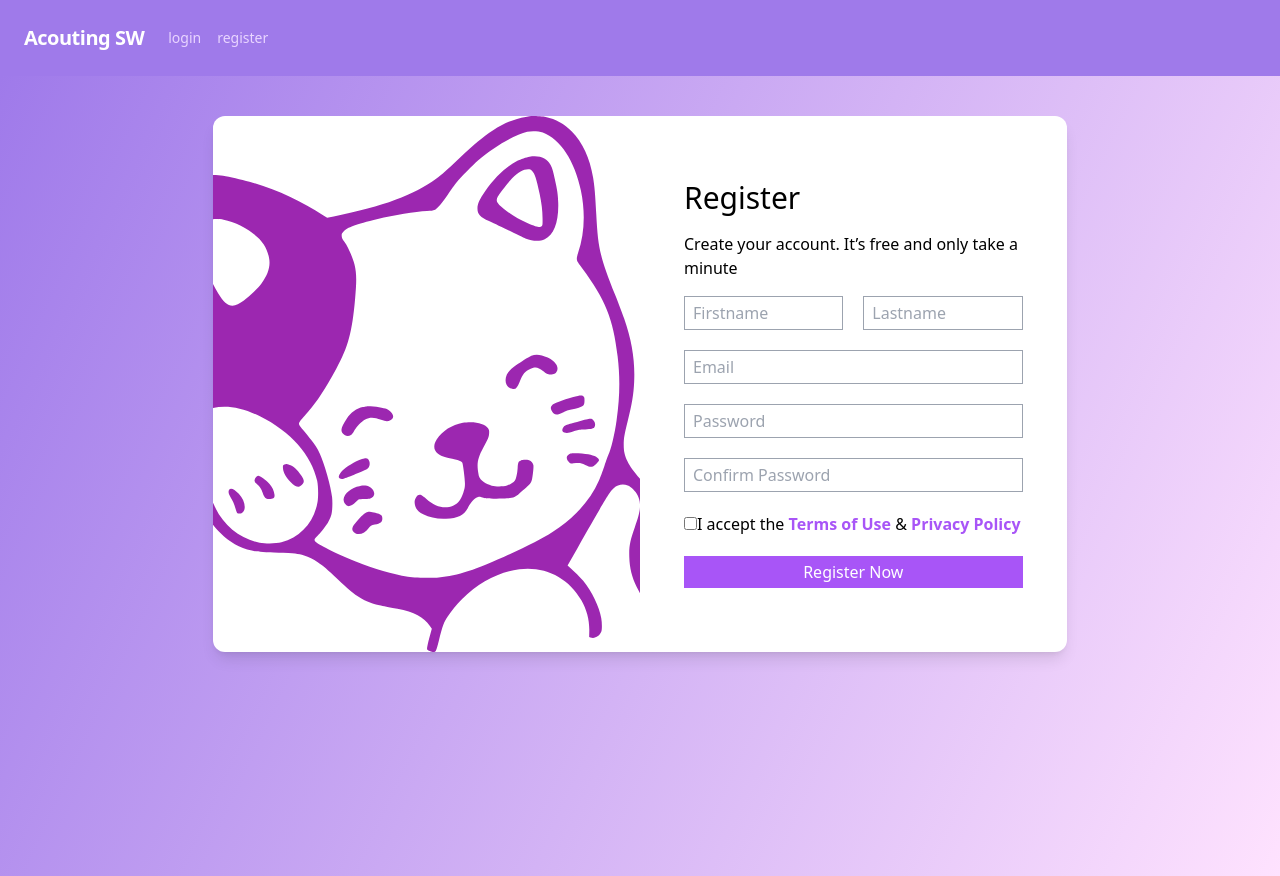
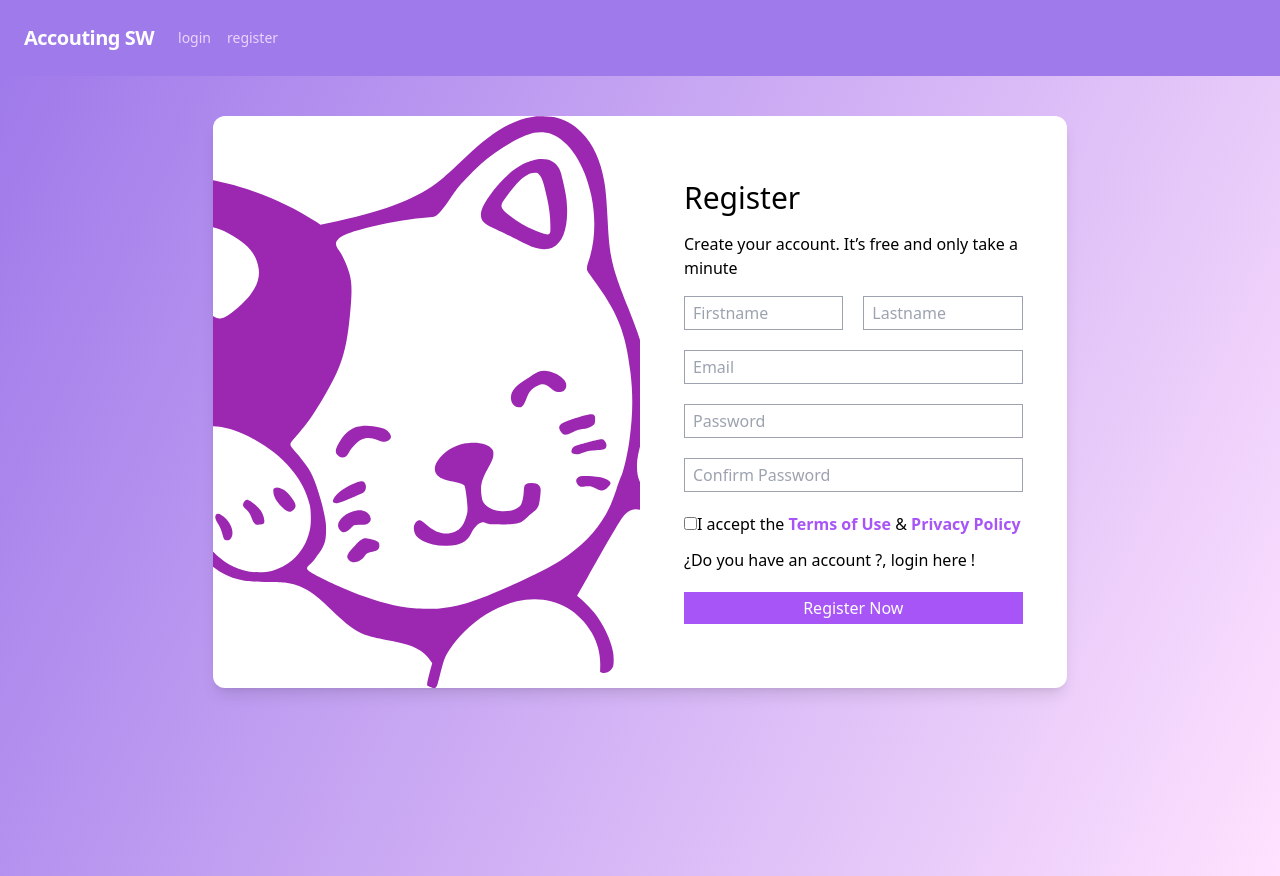
Before and after one commit to devMabe/frontend-react-app, a React (Create React App) app: page /register in a window 1280 px wide. Built offline with nearby package versions, Linux system fonts and the light colour scheme.

Commit message:
update ui

```diff
--- a/src/components/NavBar.tsx
+++ b/src/components/NavBar.tsx
@@ -5,7 +5,7 @@ export default function NavBar() {
       <nav className="flex items-center justify-between flex-wrap styleOne2 p-6">
         <div className="flex items-center flex-shrink-0 text-white mr-6">
           <span className="font-semibold text-xl tracking-tight">
-            Acouting SW
+            Accouting SW
           </span>
         </div>
         <div className="w-full block flex-grow lg:flex lg:items-center lg:w-auto">
--- a/src/pages/loginPage.tsx
+++ b/src/pages/loginPage.tsx
@@ -65,7 +65,7 @@ export function LoginPage() {
 
               <div className="text-center lg:text-left">
                 <button
-                  className="inline-block px-7 py-3 bg-purple-600 text-white font-medium text-sm leading-snug uppercase rounded shadow-md hover:bg-purple-700 hover:shadow-lg focus:bg-blue-700 focus:shadow-lg focus:outline-none focus:ring-0 active:bg-blue-800 active:shadow-lg transition duration-150 ease-in-out"
+                  className="w-full bg-purple-600 hover:bg-purple-800 py-1 text-center text-white"
                 >
                   Login
                 </button>
--- a/src/pages/registerPage.tsx
+++ b/src/pages/registerPage.tsx
@@ -1,5 +1,5 @@
 import React, { useState } from 'react'
-import {Link} from 'react-router-dom'
+import { Link } from 'react-router-dom'
 
 export function RegisterPage() {
   const [{ name, lastname, email, password, confirmpassword }, setData] =
@@ -143,7 +143,10 @@ export function RegisterPage() {
                     required
                   />
                 </div>
-                <div className="mt-5">
+                <div className="mt-5 mb-3">
+                  {
+
+                  }
                   <input
                     type="checkbox"
                     className="border border-gray-400"
@@ -161,6 +164,9 @@ export function RegisterPage() {
                     </a>
                   </span>
                 </div>
+                <Link className="hover:text-purple-500" to="/login">
+                  ¿Do you have an account ?, login here !
+                </Link>
                 <div className="mt-5">
                   <button className="w-full bg-purple-500 py-1 text-center text-white">
                     Register Now
```
